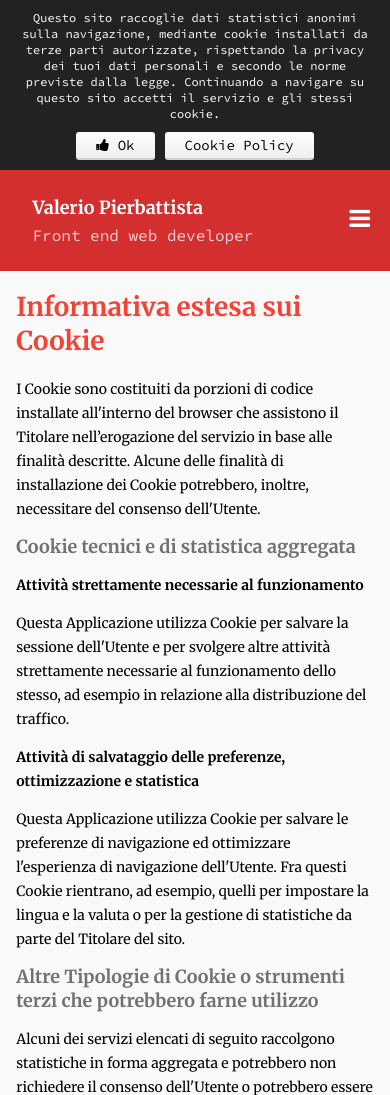
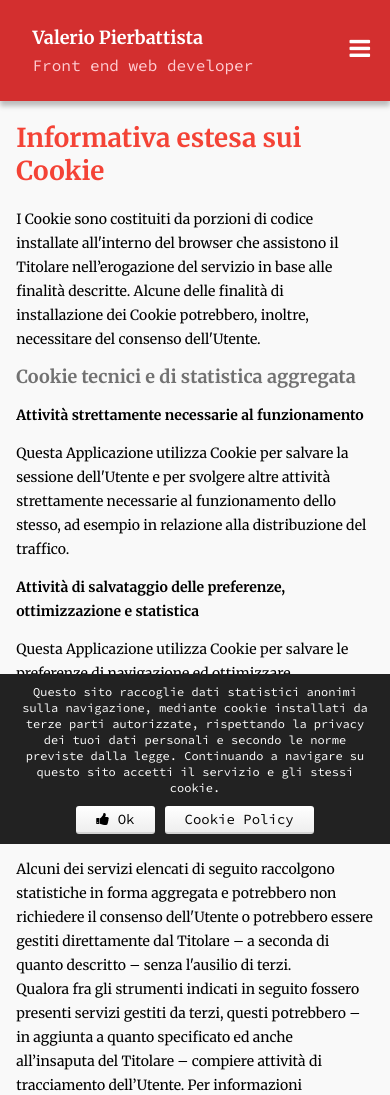
Before and after one commit to vlrprbttst/valeriopierbattista.com-2015, a PHP site: page /cookies.php in a window 390 px wide. Shown: the top 1095 px of the page. Run offline with PHP 8.4, Linux system fonts and the light colour scheme; data that the repository does not hold is empty; some libraries are stand-ins or nearby versions.

Commit message:
mobile menu updated
fixed positioning, cookie policy div moved, js added for under 1024px
breakpoint

```diff
--- a/navigation.php
+++ b/navigation.php
@@ -1 +1 @@
-<div class="sidebar"><i class="fa fa-bars"></i><div class="sub-container-sidebar"><section itemscope itemtype="http://data-vocabulary.org/Person"><span itemprop="name" class="name">Valerio Pierbattista</span><br><span itemprop="title" class="job"><code>Front end web developer</code></span></section></div><nav class="nav"><ul><li><a href="index.php"><i class="fa fa-user"></i> About</a></li><li><a href="work.php"><i class="fa fa-code"></i> Work</a></li><li><a href="/blog"><i class="fa fa-pencil"></i> Blog</a></li><li><a href="/blog/contact"><i class="fa fa-send-o"></i> Contact</a></li></ul></nav></div>
+<div class="menu-placeholder"><div class="sidebar"><i class="fa fa-bars"></i><div class="sub-container-sidebar"><section itemscope itemtype="http://data-vocabulary.org/Person"><span itemprop="name" class="name">Valerio Pierbattista</span><br><span itemprop="title" class="job"><code>Front end web developer</code></span></section></div><nav class="nav"><ul><li><a href="index.php"><i class="fa fa-user"></i> About</a></li><li><a href="work.php"><i class="fa fa-code"></i> Work</a></li><li><a href="/blog"><i class="fa fa-pencil"></i> Blog</a></li><li><a href="/blog/contact"><i class="fa fa-send-o"></i> Contact</a></li></ul></nav></div></div>
--- a/php/navigation.php
+++ b/php/navigation.php
@@ -1,3 +1,4 @@
+<div class="menu-placeholder">
 <div class="sidebar">
 	<i class="fa fa-bars"></i>
 	<div class="sub-container-sidebar">
@@ -28,3 +29,4 @@
 		</ul>
 	</nav>
 </div>
+</div><!-- menu mobile placeholder -->
--- a/sass/partials/_cookie.scss
+++ b/sass/partials/_cookie.scss
@@ -6,8 +6,13 @@
   line-height:16px;
   font-family: 'Source Code Pro';
   text-align: center;
+  position:fixed;
+  z-index:999;
+  bottom: 0;
+  left: 0;
 
   @include respond-to-min(64) {
+    position:static;
     float: right;
     width: 75%;
   }
--- a/sass/partials/_navigation.scss
+++ b/sass/partials/_navigation.scss
@@ -1,4 +1,17 @@
 /* main navigation */
+
+  .mobilemenufixed {
+    position: fixed!important;
+    top: 0!important;
+    left: 0!important;
+    box-shadow:0 5px 5px rgba(0,0,0,.25);
+  }
+
+.menu-placeholder {
+  @include respond-to-min(64) {
+  height:auto!important;
+  }
+}
 
 .name {
   @include adjust-font-size-to(18px,1.2);
```
Also changed, not shown: js/custom/main.js (+34 -17 lines), css/main.css, js/build/production.js, js/build/production.min.js, 1 other file.
